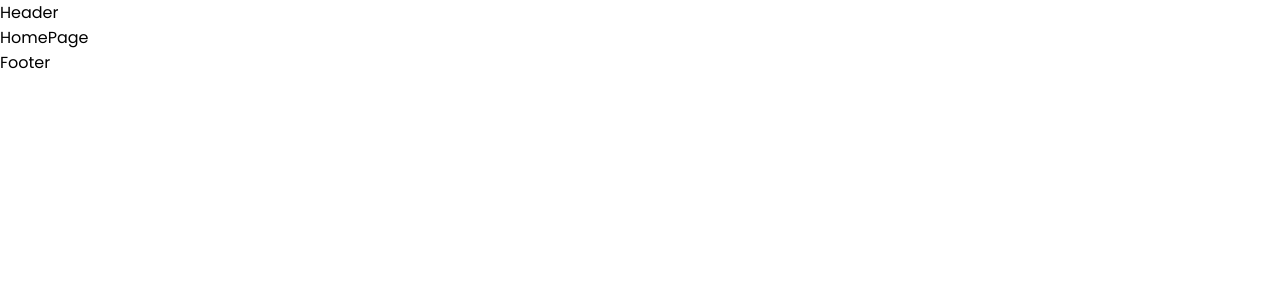
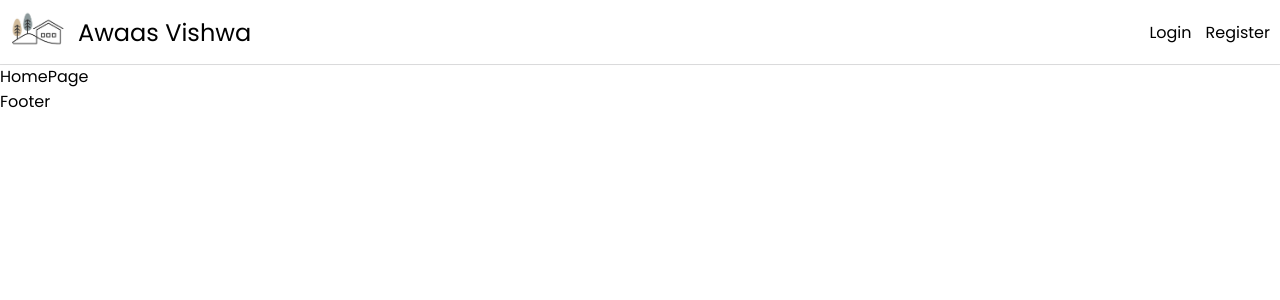
Before and after one commit to sanidhiya-khandelwal/awaas-vishwa, a React (Vite) app: page / in a window 1280 px wide. Shown: the top 300 px of the page. Built offline with nearby package versions, Linux system fonts and the light colour scheme.

Commit message:
feat: header

```diff
--- a/src/App.css
+++ b/src/App.css
@@ -0,0 +1,50 @@
+/*
+* HEADER
+*/
+header {
+    height: 64px;
+    background: #fff;
+    box-shadow: rgba(0, 0, 0, 0.02) 0px 1px 3px 0px, rgba(27, 31, 35, 0.15) 0px 0px 0px 1px;
+    padding: 0 10px;
+}
+
+.header-container {
+    max-width: 1400px;
+    height: 100%;
+    margin: auto;
+    display: flex;
+    justify-content: space-between;
+    align-items: center;
+}
+
+.header-left-brand {
+    display: flex;
+    align-items: center;
+    gap: 14px;
+}
+
+.header-left-brand img {
+    width: 54px;
+    border-radius: 50px;
+}
+
+.header-left-brand h2 {
+    font-weight: 500;
+}
+
+.header-right-login {
+    display: flex;
+    gap: 14px;
+}
+
+/* Link works like <a> */
+
+.header-right-login a:hover {
+    border-bottom: 1px solid black;
+}
+
+@media only screen and (max-width: 800px) {
+    .header-left-brand h2 {
+        display: none;
+    }
+}
--- a/src/App.jsx
+++ b/src/App.jsx
@@ -9,7 +9,7 @@ import ProfilePage from './pages/ProfilePage'
 import RegisterPage from './pages/RegisterPage'
 import WishlistPage from './pages/WishlistPage'
 import MainLayout from './layouts/MainLayout'
-
+import './App.css'
 
 const App = () => {
   return (
--- a/src/components/main/Header.jsx
+++ b/src/components/main/Header.jsx
@@ -1,8 +1,25 @@
 import React from 'react'
-
+// import '../../App.css'
+import Logo from '../../assets/logo.png'
+import { Link } from 'react-router-dom'
 const Header = () => {
     return (
-        <div>Header</div>
+        <header>
+            <div className="header-container">
+                <div className="header-left">
+                    <Link to="/" className="header-left-brand">
+                        <img src={Logo} alt="" />
+                        <h2>Awaas Vishwa</h2>
+                    </Link>
+                </div>
+                <div className="header-right">
+                    <div className="header-right-login">
+                        <Link to='/login'>Login</Link>
+                        <Link to='/register'>Register</Link>
+                    </div>
+                </div>
+            </div>
+        </header>
     )
 }
 
--- a/src/index.css
+++ b/src/index.css
@@ -4,3 +4,8 @@
     box-sizing: border-box;
     font-family: 'Poppins', sans-serif;
 }
+
+a {
+    color: black;
+    text-decoration: none;
+}
```
